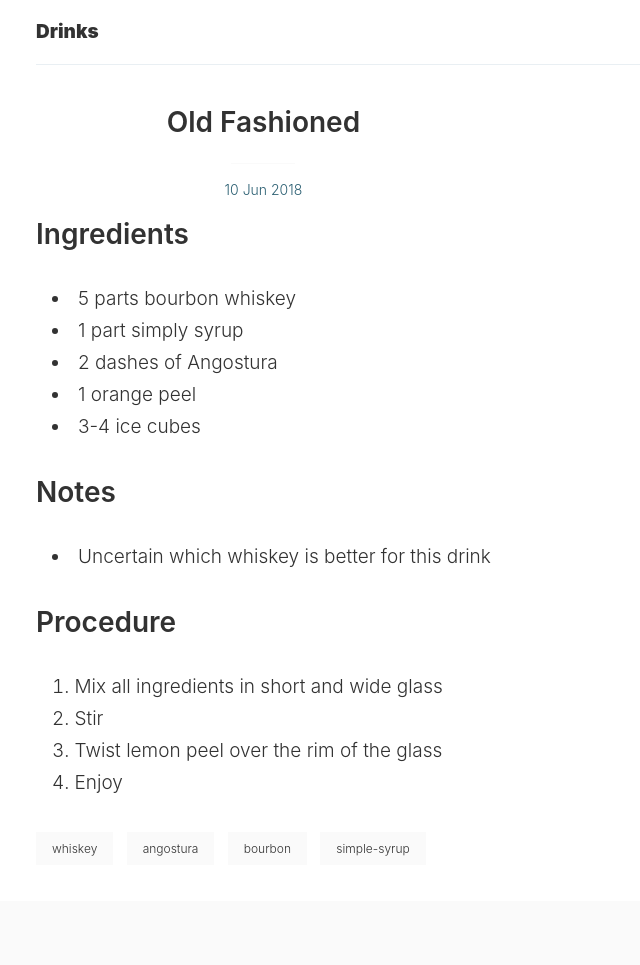
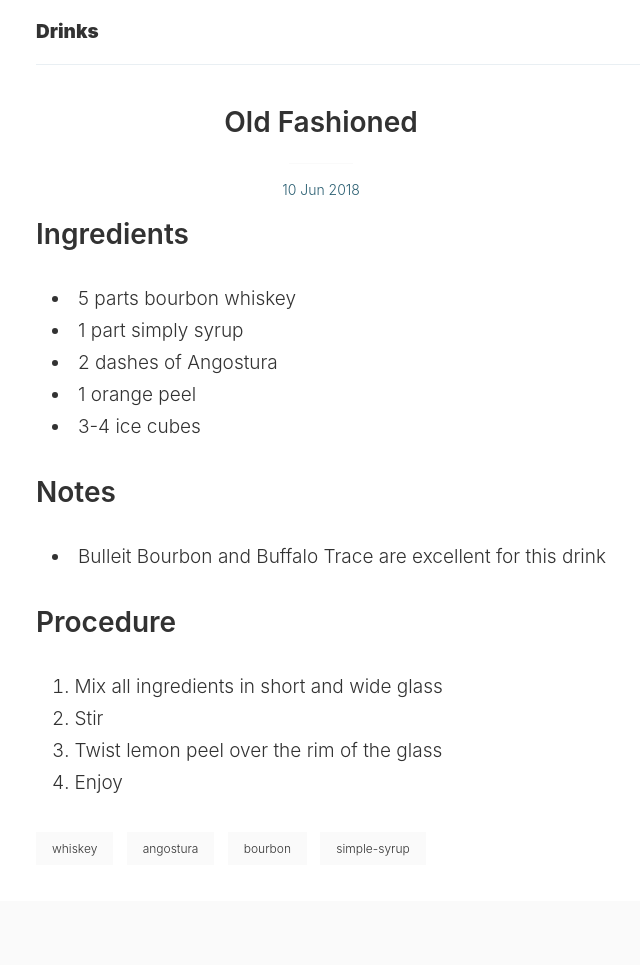
Before and after one commit to micvbang/drinks.haps.pw, a Jekyll site: the page built from drinks/_posts/2018-06-10-old-fashioned.md, in a window 1280 px wide. Shown: the whole page, without its empty margins (270-910 px from the left). Built offline with Jekyll 4.4.1, drawn with Linux system fonts in a browser that asks for light colours.

Commit message:
old fashioned: suggeset bulleit bourbon and buffalo trace.

```diff
--- a/drinks/_posts/2018-06-10-old-fashioned.md
+++ b/drinks/_posts/2018-06-10-old-fashioned.md
@@ -13,7 +13,7 @@ tags: [whiskey, angostura, bourbon, simple-syrup]
 - 3-4 ice cubes
 
 ## Notes
-- Uncertain which whiskey is better for this drink
+- Bulleit Bourbon and Buffalo Trace are excellent for this drink
 
 ## Procedure
 1. Mix all ingredients in short and wide glass
```
